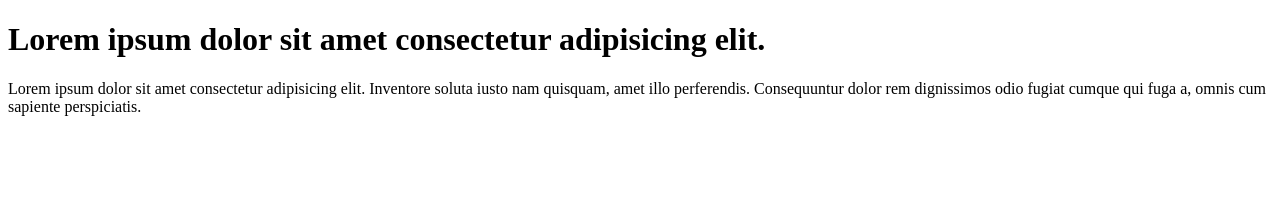
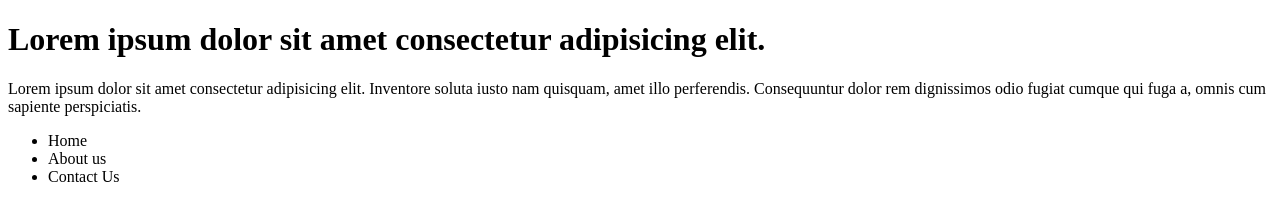
Before and after one commit to aswinpushkar11/learngit, a plain HTML site: page index.html in a window 1280 px wide. Drawn offline with Linux system fonts and the light colour scheme.

Commit message:
add a list

```diff
--- a/index.html
+++ b/index.html
@@ -14,5 +14,9 @@
     <p>
         Lorem ipsum dolor sit amet consectetur adipisicing elit. Inventore soluta iusto nam quisquam, amet illo perferendis. Consequuntur dolor rem dignissimos odio fugiat cumque qui fuga a, omnis cum sapiente perspiciatis.
     </p>
+    <ul><li>Home</li>
+    <li>About us</li>
+    <li>Contact Us</li>
+    </ul>
 </body>
 </html>
```
